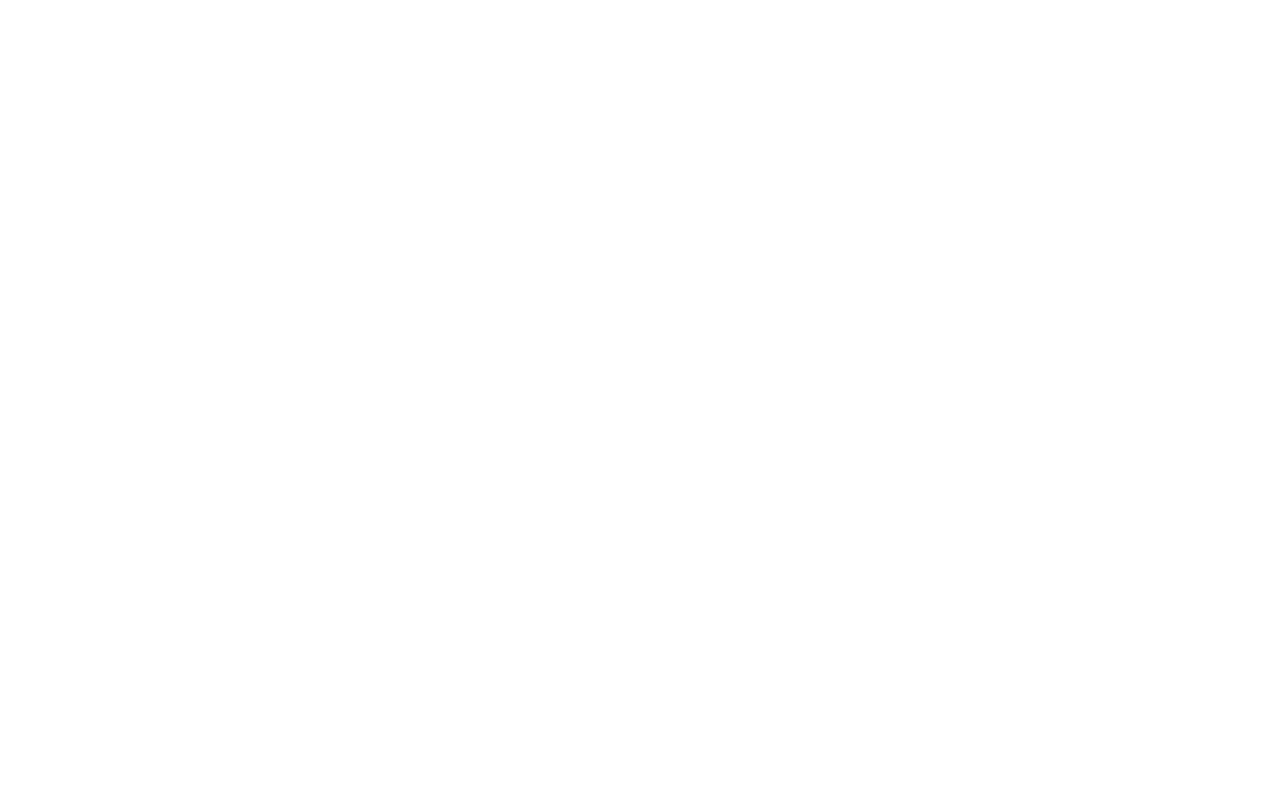
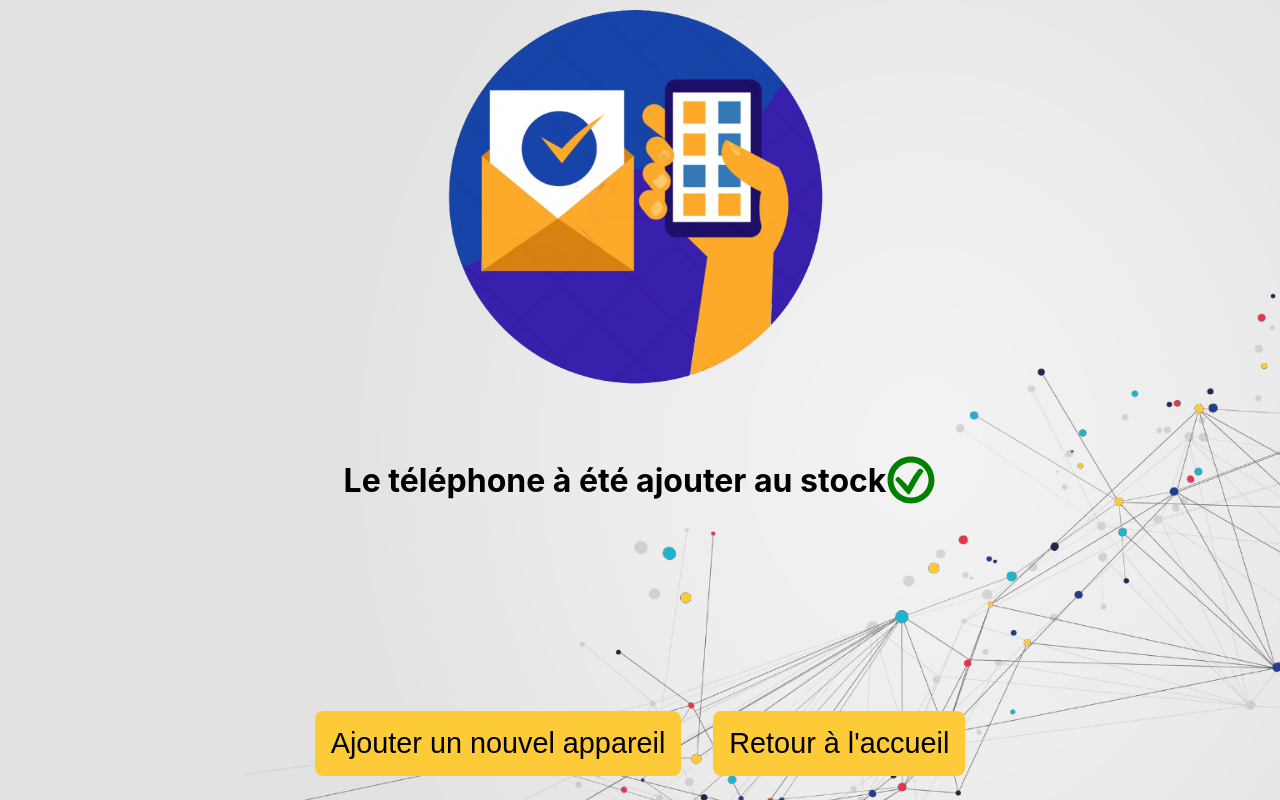
Before and after one commit to Elodie0530/EmmaTech, a React (Vite) app in the folder frontend/: page /confirmation in a window 1280 px wide. Before the commit this address had no page. Built offline with nearby package versions, Linux system fonts and the light colour scheme.

Commit message:
Added confirmation page with routes and css

```diff
--- a/frontend/src/App.jsx
+++ b/frontend/src/App.jsx
@@ -7,6 +7,7 @@
 import Ios from "./pages/Ios";
 import Stockage from "./pages/Stockage";
 import Faq from "./pages/Faq";
+import Confirmation from "./components/Confirmation";
 
 function App() {
   return (
@@ -19,6 +20,7 @@
         <Route path="/ios" element={<Ios />} />
         <Route path="/stockage" element={<Stockage />} />
         <Route path="/foire-aux-questions" element={<Faq />} />
+        <Route path="/confirmation" element={<Confirmation />} />
       </Routes>
     </div>
   );
--- /dev/null
+++ b/frontend/src/components/Confirmation.jsx
@@ -0,0 +1,24 @@
+import { GiConfirmed } from "react-icons/gi";
+import { Link } from "react-router-dom";
+import confirmation from "../styles/Confirmation.module.css";
+import confirm from "../picture/confirm.png";
+
+export default function Confirmation() {
+  return (
+    <section className={confirmation.confirmation}>
+      <img src={confirm} alt="Confirmation" />
+      <h1>
+        Le téléphone à été ajouter au stock{" "}
+        <GiConfirmed color="green" size={50} />
+      </h1>
+      <div className={confirmation.buttons}>
+        <Link to="/ajoute-un-appareil">
+          <button type="button">Ajouter un nouvel appareil</button>
+        </Link>
+        <Link to="/accueil">
+          <button type="button">Retour à l'accueil</button>
+        </Link>
+      </div>
+    </section>
+  );
+}
--- /dev/null
+++ b/frontend/src/styles/Confirmation.module.css
@@ -0,0 +1,41 @@
+.confirmation {
+  display: flex;
+  flex-direction: column;
+  align-items: center;
+  background-image: url(../picture/Fonnd.png);
+  background-repeat: no-repeat;
+  background-size: 100rem;
+}
+
+.confirmation img {
+  width: 25rem;
+  padding-bottom: 4rem;
+}
+
+.confirmation h1 {
+  display: flex;
+  align-items: center;
+  font-size: 2rem;
+}
+
+.buttons {
+  display: flex;
+  position: fixed;
+  bottom: 0;
+  gap: 2rem;
+  margin: 1.5rem;
+}
+
+.confirmation button {
+  background-color: #fecb38;
+  border-radius: 0.5rem;
+  padding: 1rem;
+  border: none;
+  font-size: 1.8rem;
+  cursor: pointer;
+}
+
+.confirmation button:hover {
+  transition: 1000ms;
+  background-color: #233d8d;
+}
```
Also changed, not shown: frontend/src/picture/confirm.png (added), frontend/src/picture/questions.png (added).
